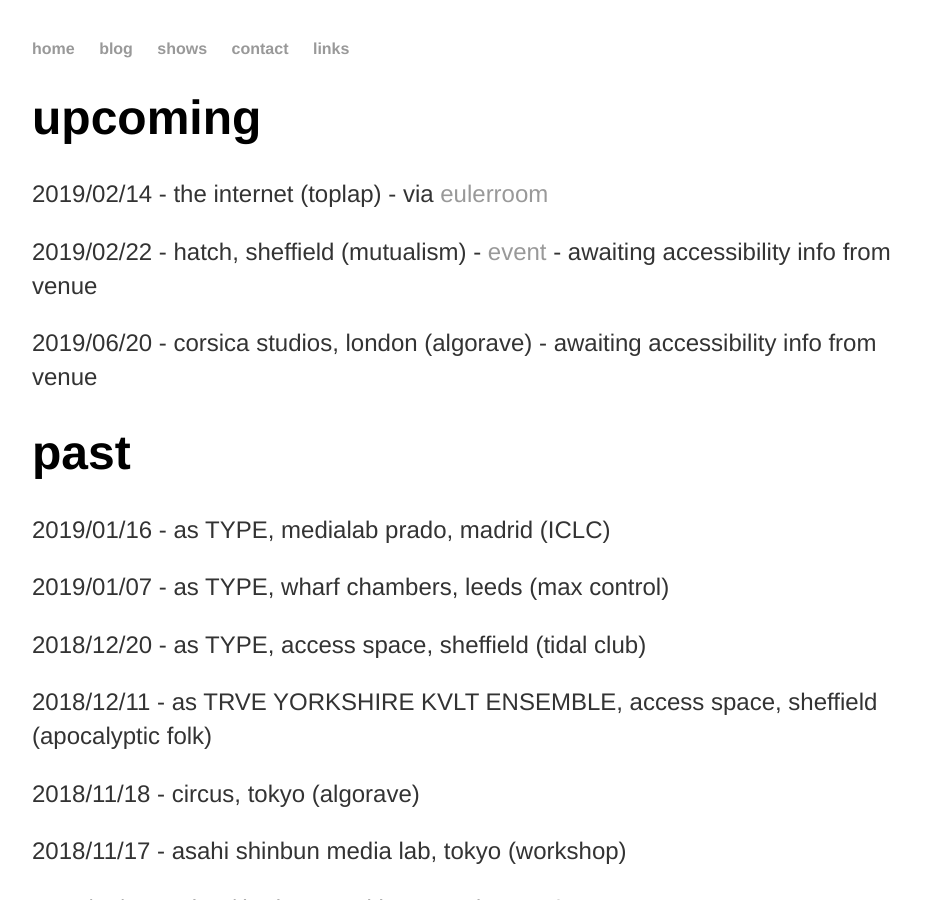
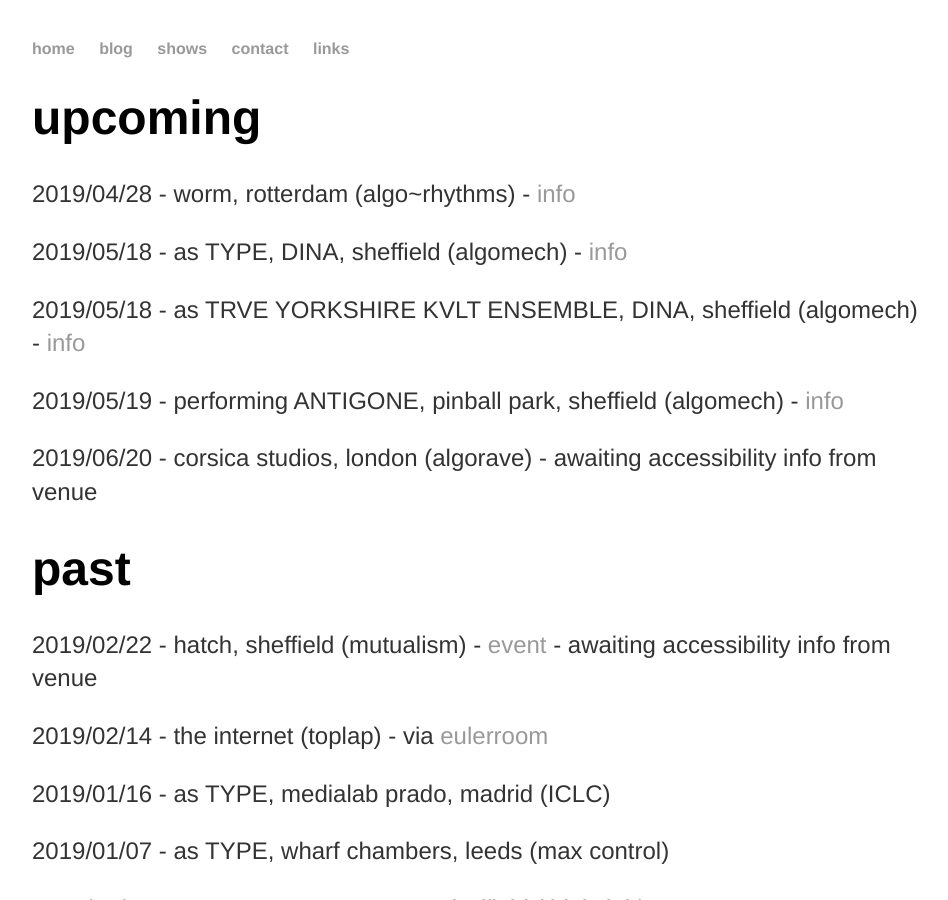
Before and after one commit to heavy-lifting/heavy-lifting.github.io, a Jekyll site: the page built from shows.html, in a window 1280 px wide and 900 px high. Shown: the whole window, without its empty margins (160-1108 px from the left). Built offline with Jekyll 4.4.1, drawn with Linux system fonts in a browser that asks for light colours.

Commit message:
Update shows.html

```diff
--- a/shows.html
+++ b/shows.html
@@ -6,16 +6,21 @@ title: shows
 <div class="upcoming">
 	<h1>upcoming</h1>
 
-	<p>2019/02/14 - the internet (toplap) - via <a href="https://www.youtube.com/channel/UC_N48pxd05dX53_8vov8zqA/featured" target="_blank">eulerroom</a></p>
-
-	<p>2019/02/22 - hatch, sheffield (mutualism) - <a href="https://en-gb.facebook.com/events/665716077158520/" target="_blank">event</a> - awaiting accessibility info from venue</p>
-
+	<p>2019/04/28 - worm, rotterdam (algo~rhythms) - <a href="https://worm.org/production/algo-rhythms-3/" target="_blank">info</a></p>
+	<p>2019/05/18 - as TYPE, DINA, sheffield (algomech) - <a href="https://algomech.com/2019/events/mesh/" target="_blank">info</a></p>
+	<p>2019/05/18 - as TRVE YORKSHIRE KVLT ENSEMBLE, DINA, sheffield (algomech) - <a href="https://algomech.com/2019/events/mesh/" target="_blank">info</a></p>
+	<P>2019/05/19 - performing ANTIGONE, pinball park, sheffield (algomech) - <a href="https://algomech.com/2019/events/antigone/" target="_blank">info</a></p>
 	<p>2019/06/20 - corsica studios, london (algorave) - awaiting accessibility info from venue</p>
 </div>
 
 <div class="past">
 
 	<h1>past</h1>
+
+	<p>2019/02/22 - hatch, sheffield (mutualism) - <a href="https://en-gb.facebook.com/events/665716077158520/" target="_blank">event</a> - awaiting accessibility info from venue</p>
+
+	<p>2019/02/14 - the internet (toplap) - via <a href="https://www.youtube.com/channel/UC_N48pxd05dX53_8vov8zqA/featured" target="_blank">eulerroom</a></p>
+
 	<p>2019/01/16 - as TYPE, medialab prado, madrid (ICLC)</p>
 
 	<p>2019/01/07 - as TYPE, wharf chambers, leeds (max control)</p>
```
